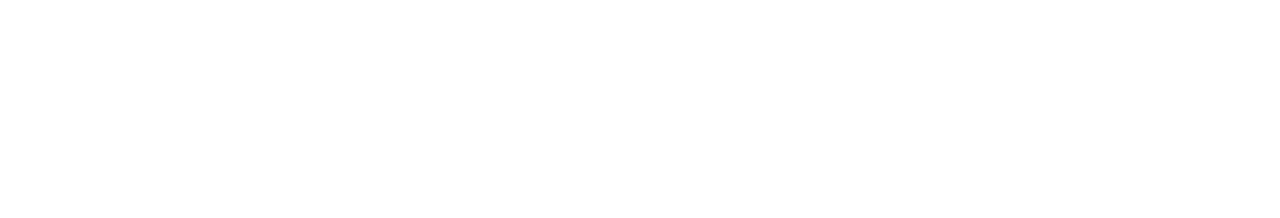
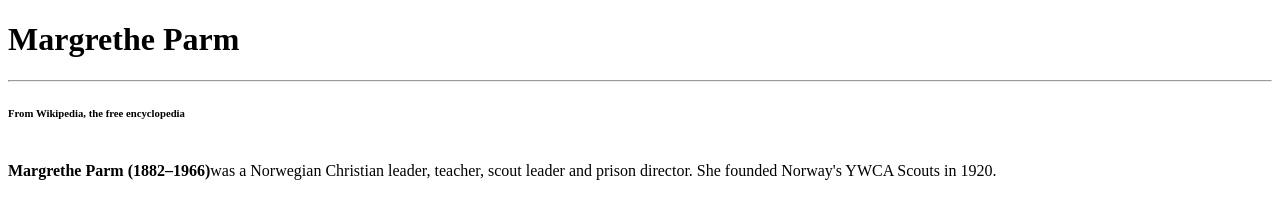
Before and after one commit to PratyushBasu2022/HTML-codes-1, a plain HTML site: page index2.html in a window 1280 px wide. Drawn offline with Linux system fonts and the light colour scheme.

Commit message:
changed something

```diff
--- a/index2.html
+++ b/index2.html
@@ -7,6 +7,9 @@
     <title>Wikipedia-pratyush</title>
 </head>
 <body>
+    <h1>Margrethe Parm</h1><hr/>
+<h6>From Wikipedia, the free encyclopedia</h6></br>
+<b>Margrethe Parm (1882–1966)</b>was a Norwegian Christian leader, teacher, scout leader and prison director. She founded Norway's YWCA Scouts in 1920.
 
 </body>
 </html>
```
